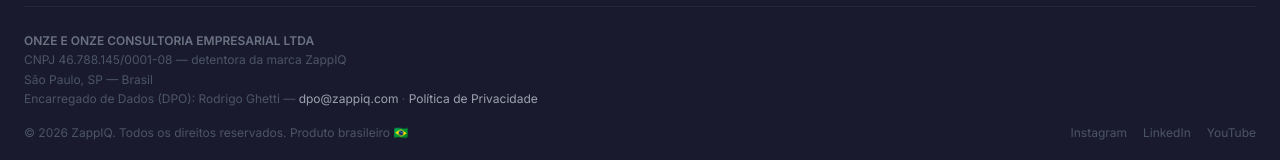
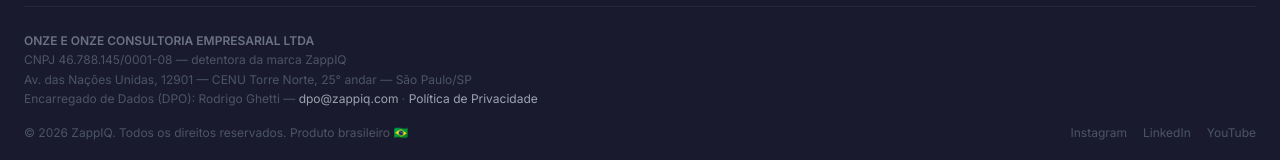
Before and after one commit to rmghetti/zappiq, a Next.js app in the folder apps/web/: page /sla in a window 1280 px wide. Shown: the part 4842-5002 px from the top of the page. Built offline with nearby package versions, Linux system fonts and the light colour scheme.

Commit message:
fix(web): update footer with full CENU office address
Replaces generic city placeholder with complete address:
Av. das Nações Unidas, 12901 — CENU Torre Norte, 25° andar — SP

Refs: P0-08

Co-Authored-By: Claude Opus 4.6 <noreply@anthropic.com>

```diff
--- a/apps/web/components/landing/LandingFooter.tsx
+++ b/apps/web/components/landing/LandingFooter.tsx
@@ -96,7 +96,7 @@ export function Footer() {
           <div className="text-xs text-gray-600 leading-relaxed text-center sm:text-left">
             <p className="font-semibold text-gray-500">ONZE E ONZE CONSULTORIA EMPRESARIAL LTDA</p>
             <p>CNPJ 46.788.145/0001-08 — detentora da marca ZappIQ</p>
-            <p>São Paulo, SP — Brasil</p>
+            <p>Av. das Nações Unidas, 12901 — CENU Torre Norte, 25° andar — São Paulo/SP</p>
             <p>
               Encarregado de Dados (DPO): Rodrigo Ghetti —{' '}
               <a href="mailto:dpo@zappiq.com" className="text-gray-400 hover:text-gray-300">dpo@zappiq.com</a>
```
